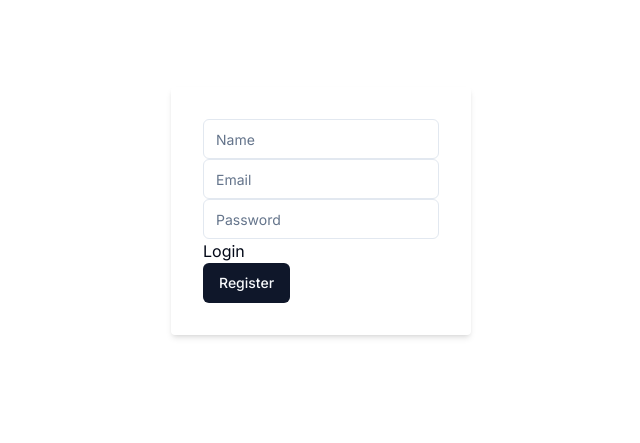
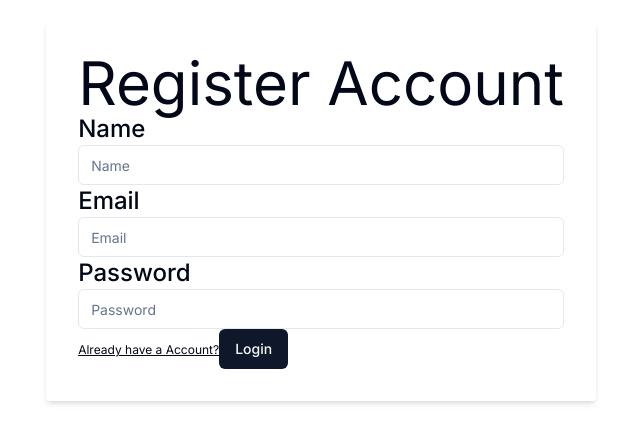
Before and after one commit to manOnTheMoon2101/weight_management, a Next.js app: page /register in a window 1280 px wide. Shown: the part 189-632 px from the top of the page, without its empty margins (319-959 px from the left). Built offline with nearby package versions, Linux system fonts and the light colour scheme.

Commit message:
added loading to register

```diff
--- a/app/login/page.tsx
+++ b/app/login/page.tsx
@@ -15,23 +15,23 @@ const Login = () => {
   const password = useRef("");
 
   const onSubmit = async () => {
-    const result = await signIn("credentials", {
+    setLoading(false);
+    await signIn("credentials", {
       email: email.current,
       password: password.current,
       redirect: true,
       callbackUrl: "/",
     });
+    setLoading(true);
   };
 
   return (
     <div className="min-h-screen flex flex-col items-center justify-center">
       <div className="p-8 rounded shadow-md border-4 rounded">
         <div>
-          <h2 className="text-6xl">
-            Welcome to <span>Weight Management</span>
-          </h2>
+          <h2 className="text-6xl">Welcome</h2>
         </div>
-        <Label>Email</Label>
+        <Label className="text-2xl text-center">Email</Label>
         <Input
           placeholder="email@email.com"
           type="email"
@@ -39,7 +39,7 @@ const Login = () => {
             email.current = e.target.value;
           }}
         />
-        <Label>Password</Label>
+        <Label className="text-2xl">Password</Label>
         <Input
           placeholder="*****"
           type="password"
--- a/app/register/page.tsx
+++ b/app/register/page.tsx
@@ -2,15 +2,19 @@
 import React from "react";
 import { Input } from "@/components/ui/input";
 import { Button } from "@/components/ui/button";
+import { Label } from "@/components/ui/label";
 import { useState } from "react";
 import Link from "next/link";
 import axios from "axios";
-import { useRouter } from 'next/navigation'
+import { useRouter } from "next/navigation";
+import { AiOutlineLoading } from "react-icons/ai";
 const Register = () => {
+  const [loading, setLoading] = useState(false);
   const [user, postUser] = useState<any>({});
-  const router = useRouter()
+  const router = useRouter();
   const handleSubmit = (e: any) => {
     e.preventDefault();
+    setLoading(true);
     axios
       .post("/api/addUser", user)
       .then((res: any) => {
@@ -21,9 +25,9 @@ const Register = () => {
       })
       .finally(() => {
         postUser({});
+        setLoading(false);
         console.log(user);
-        router.push('/login')
-
+        router.push("/login");
       });
   };
 
@@ -36,29 +40,39 @@ const Register = () => {
   return (
     <div className="min-h-screen flex items-center justify-center">
       <div className="p-8 rounded shadow-md">
-        <form onSubmit={handleSubmit}>
+        <h2 className="text-6xl">Register Account</h2>
+        <form>
+          <Label className="text-2xl">Name</Label>
           <Input
             placeholder="Name"
             name="name"
             onChange={handleChange}
             value={user.name}
           />
+          <Label className="text-2xl">Email</Label>
           <Input
             placeholder="Email"
             name="email"
             onChange={handleChange}
             value={user.email}
           />
+          <Label className="text-2xl">Password</Label>
           <Input
             placeholder="Password"
             name="password"
             onChange={handleChange}
             value={user.password}
           />
-          <p>
-            <Link href="/login">Login</Link>
-          </p>
-          <Button>Register</Button>
+
+          <Link href="/login" className="underline text-xs">
+            Already have a Account?
+          </Link>
+
+          {loading ? (
+            <AiOutlineLoading className="animate-spin text-orange-400 text-lg" />
+          ) : (
+            <Button onClick={handleSubmit}>Login</Button>
+          )}
         </form>
       </div>
     </div>
```
